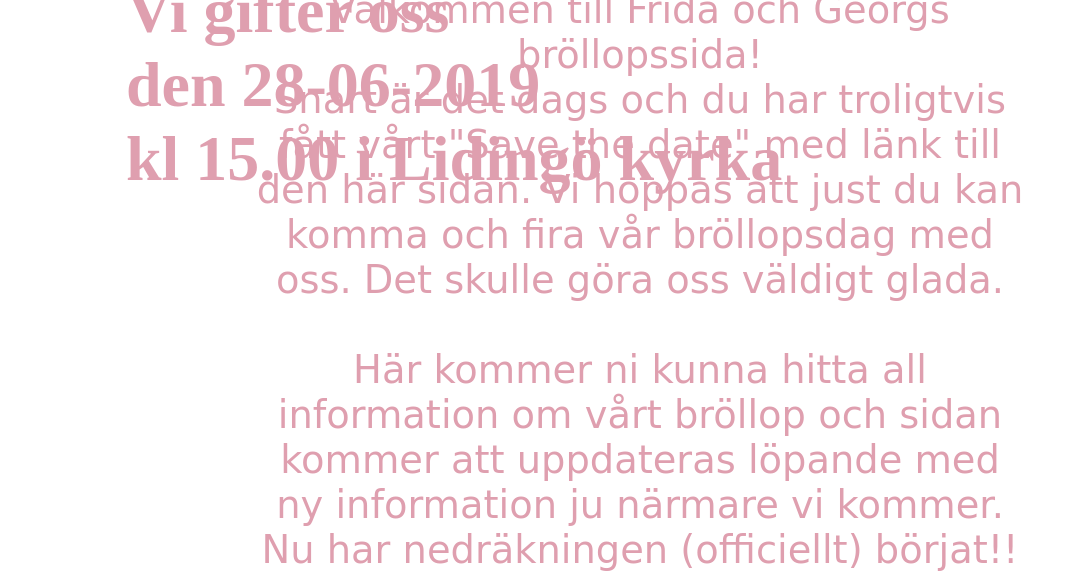
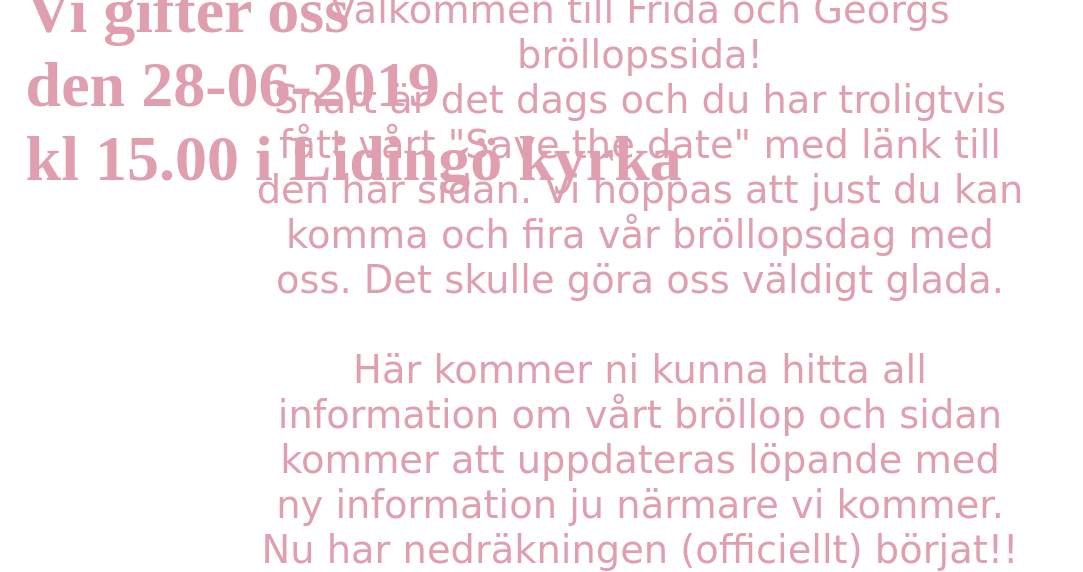
Before and after one commit to Georgzw/georgzw.github.io, a plain HTML site: page index.html in a window 1280 px wide. Shown: the part 528-1100 px from the top of the page, without its empty margins (0-1083 px from the left). Drawn offline with Linux system fonts and the light colour scheme; a web font is replaced by a local one.

Commit message:
justerade placering på rubrikinfo

```diff
--- a/style.css
+++ b/style.css
@@ -55,7 +55,7 @@ div {
 .rubrik h2{
     margin: 0;
     font-size: 5vw;
-    margin-left: 8%;
+    margin-left: 0%;
     margin-top: 5%;
 }
 
```
